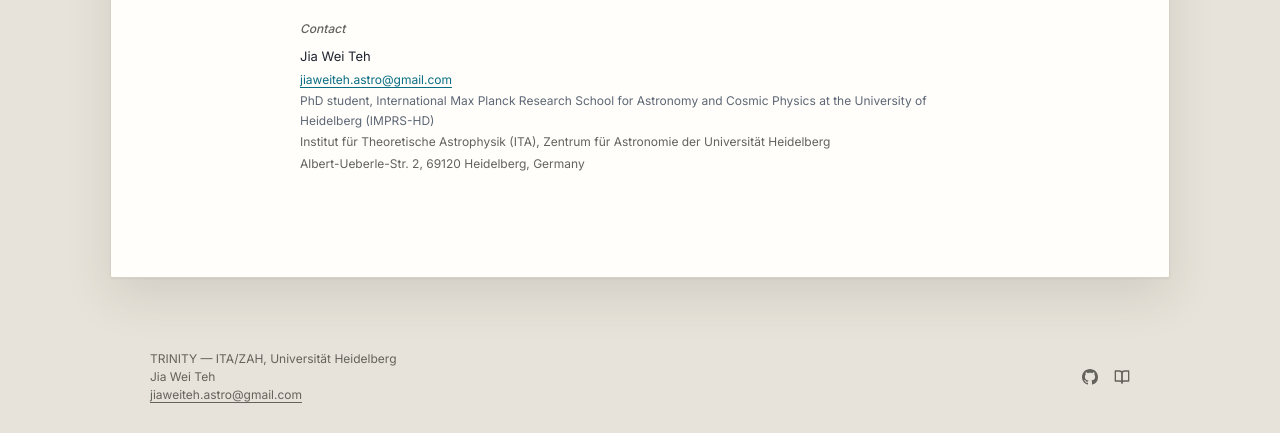
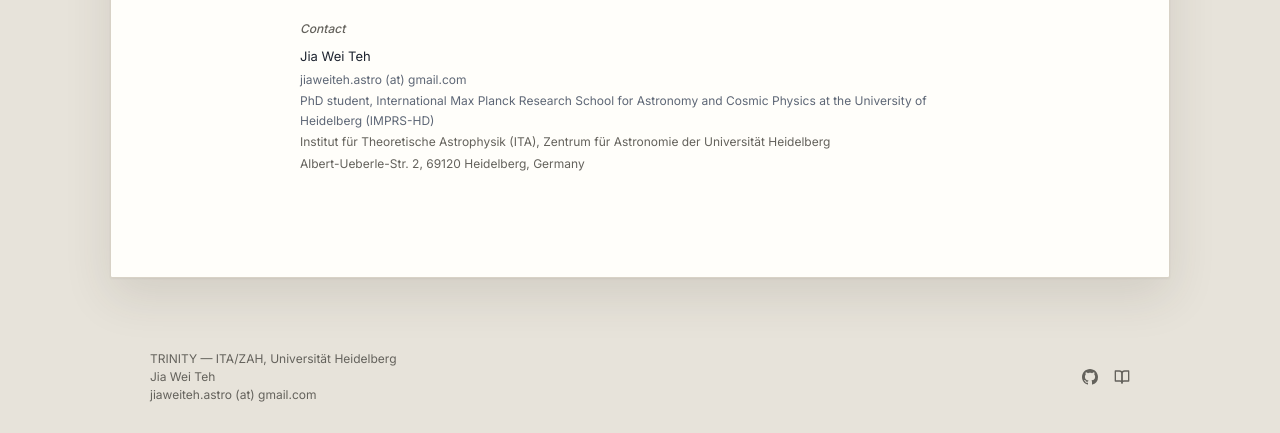
Before and after one commit to JiaWeiTeh/trinity-web, a React (Vite) app: page / in a window 1280 px wide. Shown: the part 6979-7412 px from the top of the page. Built offline with nearby package versions, Linux system fonts and the light colour scheme.

Commit message:
added citation

```diff
--- a/src/components/ContentSections.jsx
+++ b/src/components/ContentSections.jsx
@@ -682,11 +682,12 @@ function Acknowledgements() {
     'JWT thanks the ODE solver for converging most of the time.',
     'JWT thanks the mass-to-light ratio for keeping things interesting, and coffee for keeping things moving.',
     'JWT acknowledges the Sun for powering the H II regions, and espresso for powering the code.',
-    'JWT is grateful to the Rosette Nebula for looking exactly like a textbook figure, and to RSK for pointing out when the code does not.',
+    'JWT is grateful to the Rosette Nebula for looking exactly like a textbook figure.',
     'JWT acknowledges gravity for providing the only restoring force in this problem, and in the chair.',
     'JWT thanks the interstellar medium for being compressible, and deadlines for being incompressible.',
     'JWT is grateful to Starburst99 for the stellar models, and to Heidelberg\'s bakeries for the fuel.',
-    'JWT thanks the anonymous mass-loading parameter for absorbing all remaining uncertainties.',
+    'JWT acknowledges Reviewer 1, who was right.',
+    'JWT acknowledges the units, which were checked. Twice.',
   ];
 
   const [index, setIndex] = useState(0);
@@ -726,7 +727,7 @@ function Acknowledgements() {
 
 function Contact() {
   return (
-    <section className="py-10">
+    <section id="contact" className="py-10">
       <div className="max-w-[680px] mx-auto">
         <p style={{ fontFamily: 'var(--font-ui)' }}
            className="text-[12px] font-medium italic text-ink-tertiary mb-2">
@@ -736,12 +737,11 @@ function Contact() {
            className="text-[13px] text-ink-primary leading-relaxed">
           Jia Wei Teh
         </p>
+        {/* Written out rather than a mailto:, so the address is not a link a
+            crawler can harvest in one pass. */}
         <p style={{ fontFamily: 'var(--font-ui)' }}
-           className="text-[12px] leading-relaxed mt-0.5">
-          <a href="mailto:jiaweiteh.astro@gmail.com"
-             className="text-teal underline underline-offset-[3px] decoration-1">
-            jiaweiteh.astro@gmail.com
-          </a>
+           className="text-[12px] text-ink-secondary leading-relaxed mt-0.5">
+          jiaweiteh.astro (at) gmail.com
         </p>
         <p style={{ fontFamily: 'var(--font-ui)' }}
            className="text-[12px] text-ink-secondary leading-relaxed mt-0.5">
--- a/src/components/Footer.jsx
+++ b/src/components/Footer.jsx
@@ -6,12 +6,7 @@ export default function Footer({ onViewChange }) {
              className="text-[12px] text-ink-tertiary text-center md:text-left">
           <div>TRINITY — ITA/ZAH, Universität Heidelberg</div>
           <div>Jia Wei Teh</div>
-          <div>
-            <a href="mailto:jiaweiteh.astro@gmail.com"
-               className="text-ink-tertiary underline underline-offset-[3px] decoration-1 hover:text-ink-primary transition-colors duration-150">
-              jiaweiteh.astro@gmail.com
-            </a>
-          </div>
+          <div>jiaweiteh.astro (at) gmail.com</div>
         </div>
         <div className="flex items-center gap-4">
           <a href="https://github.com/JiaWeiTeh/trinity"
--- a/src/components/Markdown.jsx
+++ b/src/components/Markdown.jsx
@@ -84,6 +84,17 @@ function Anchor(props) {
     )
   }
 
+  // A link to a file the reader wants to keep, rather than a page to look at.
+  // Without the download attribute the browser just renders the JSON.
+  const isDownload = href && /\.(ipynb|zip|csv|param)$/i.test(href)
+  if (isDownload) {
+    return (
+      <a href={href} download {...rest}>
+        {children}
+      </a>
+    )
+  }
+
   // http(s) links leave the site; so do absolute paths, which point at static
   // files served alongside it (the rendered notebook). Both open in a new tab.
   const external = href && (/^https?:\/\//.test(href) || href.startsWith('/'))
--- a/src/components/TitleBlock.jsx
+++ b/src/components/TitleBlock.jsx
@@ -38,7 +38,7 @@ export default function TitleBlock({ onViewChange }) {
         {/* Author links — quiet, in the manner of a paper's author line */}
         <p style={{ fontFamily: 'var(--font-ui)' }}
            className="text-[12px] text-ink-tertiary mb-6 flex justify-center gap-3">
-          <a href="mailto:jiaweiteh.astro@gmail.com"
+          <a href="#contact"
              className="hover:text-ink-primary transition-colors duration-150">
             Email
           </a>
--- a/src/docs/04-publications.md
+++ b/src/docs/04-publications.md
@@ -4,6 +4,9 @@ If you use TRINITY in any published work, please cite the TRINITY method
 paper, Teh et al. (2026),
 [arXiv:2605.27517](https://arxiv.org/abs/2605.27517) (BibTeX via
 [ADS](https://ui.adsabs.harvard.edu/abs/2026arXiv260527517T/abstract)).
+
+The repository carries a `CITATION.cff`, so GitHub's *Cite this repository*
+button hands you a ready BibTeX entry for the paper.
 
 ## Legacy citations
 
```
